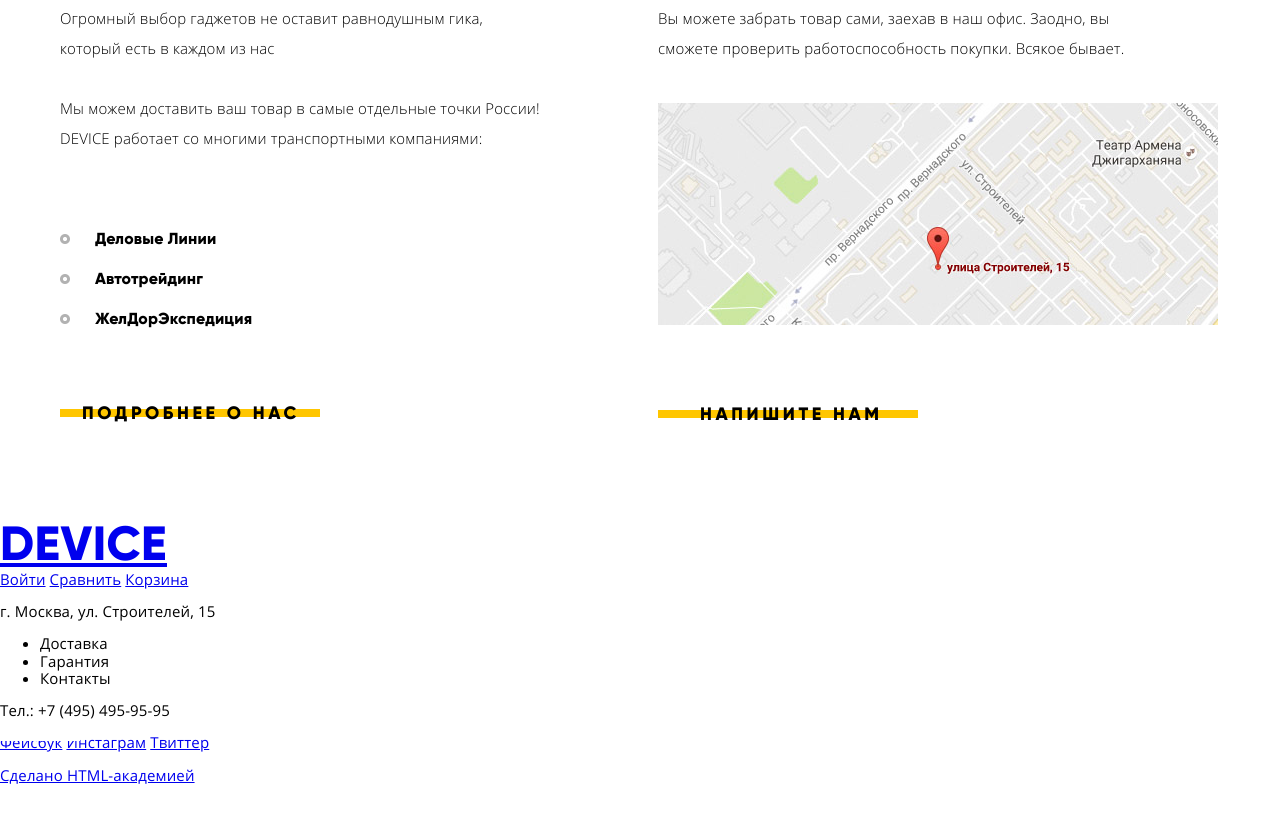
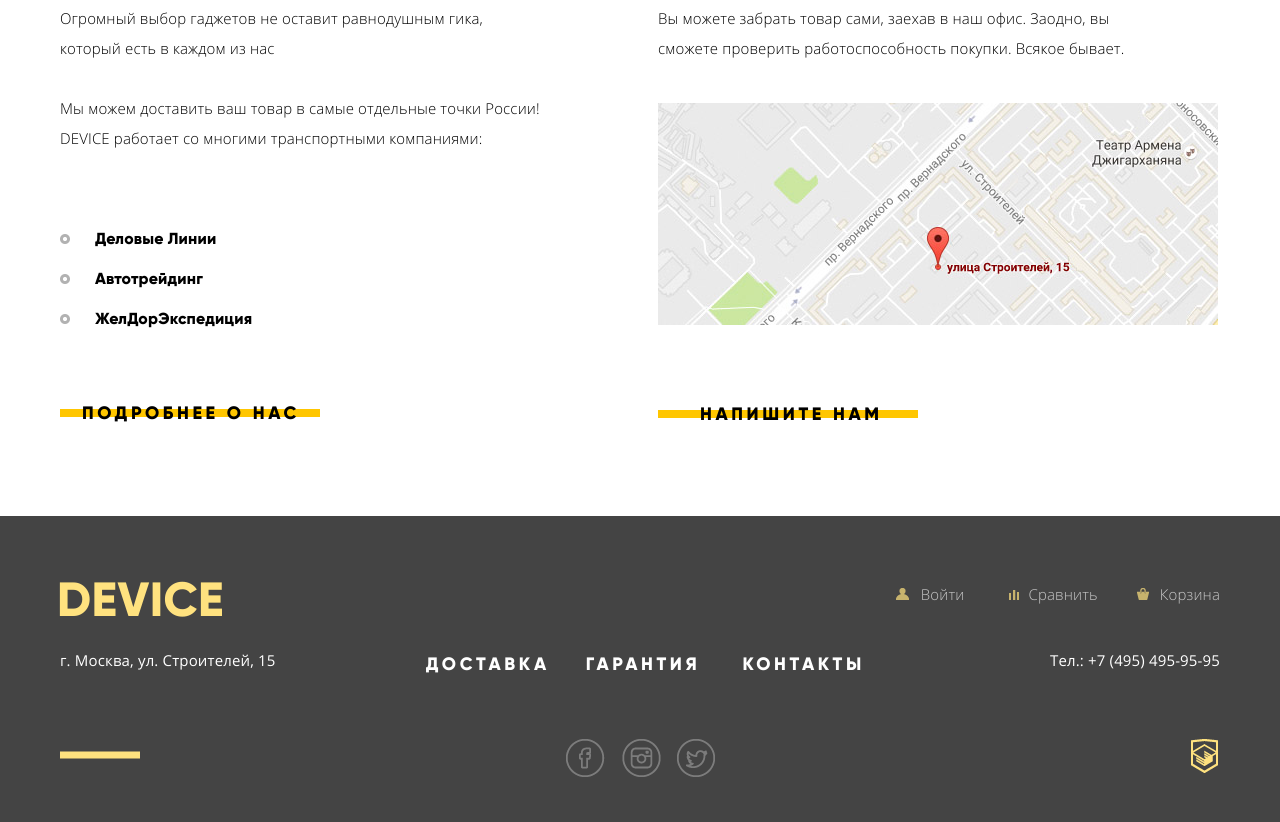
Before and after one commit to ulukkman/Device, a plain HTML site: page index.html in a window 1280 px wide. Shown: the part 1959-2781 px from the top of the page. Before the commit the page ends 2758 px from the top, so only its background shows below. Drawn offline with Linux system fonts and the light colour scheme; files whose address does not match are found by name.

Commit message:
added styles of the footer

```diff
--- a/css/style.css
+++ b/css/style.css
@@ -1067,3 +1067,305 @@ a:hover > .popular-img {
   margin-top: 66px;
   padding-left: 42px;
 }
+
+/* =============================
+            FOOTER
+============================= */
+
+.main-footer {
+  background-color: #444444;
+  color: #ffffff;
+}
+
+.footer-container {
+  display: flex;
+  flex-wrap: wrap;
+  width: 1160px;
+  margin: 0 auto;
+  padding-top: 65px;
+  padding-bottom: 65px;;
+}
+
+.logo-user-block {
+  display: flex;
+}
+
+
+.footer-container .index-logo {
+  width: 164px;
+  font-size: 48px;
+  font-family: "Gilroy", "Arial", sans-serif;
+  font-weight: 800;
+  text-transform: uppercase;
+  color: #ffe27f;
+}
+
+.footer-logo {
+  width: 164px;
+  margin-top: -9px;
+  margin-left: -3px;
+}
+
+.footer-logo a {
+  color: #ffe27f;
+  text-decoration: none;
+}
+
+.footer-logo a:hover {
+  color: #ffc600;
+}
+
+.footer-logo a:active {
+  color: #ffc600;
+  opacity: 0.3;
+}
+
+.footer-user-block {
+  position: relative;
+  min-width: 299px;
+  margin-left: auto;
+  margin-top: -5px;
+}
+
+.footer-user-block a {
+  font-size: 15px;
+  line-height: 36px;
+  font-family: "Open Sans", "Arial", sans-serif;
+  font-weight: 300;
+  color: #ffffff;
+  text-decoration: none;
+  opacity: 0.7;
+}
+
+.footer-user-block a:hover {
+  opacity: 1;
+}
+
+.footer-user-block a:active,
+.footer-user-block a:active::before {
+  opacity: 0.3;
+}
+
+/***************************************************************/
+
+.footer-user-block .login::before,
+.footer-user-block .logout::before {
+  content: "";
+  position: absolute;
+  top: 9px;
+  left: -25px;
+
+  width: 13px;
+  height: 20px;
+  background: transparent url("../img/spritesheet.png") no-repeat;
+  background-position: -538px -7px;
+}
+
+.footer-user-block .login:hover::before,
+.footer-user-block .logout:hover::before  {
+  background: transparent url("../img/spritesheet.png") no-repeat;
+  background-position: -807px -7px;
+}
+
+.footer-user-block .login,
+.footer-user-block .logout  {
+  margin-right: 60px;
+}
+
+.footer-user-block .compare {
+  margin-right: 58px;
+}
+
+.footer-user-block .compare::before {
+  content: "";
+  position: absolute;
+  top: 14px;
+  left: 88px;
+  width: 13px;
+  height: 10px;
+  background: transparent url("../img/spritesheet.png") no-repeat;
+  background-position: -104px -10px;
+}
+
+.footer-user-block .compare:hover::before {
+  background: transparent url("../img/spritesheet.png") no-repeat;
+  background-position: -777px -10px;
+}
+
+.footer-user-block .basket::before {
+  content: "";
+  position: absolute;
+  top: 9px;
+  right: 70px;
+
+  width: 13px;
+  height: 17px;
+  background: transparent url("../img/spritesheet.png") no-repeat;
+  background-position: -42px -7px;
+}
+
+.footer-user-block .basket:hover::before {
+  background: transparent url("../img/spritesheet.png") no-repeat;
+  background-position: -745px -7px;
+}
+
+/*************************************************************/
+
+.footer-contacts-navigation {
+  display: flex;
+  width: 1160px;
+  margin-top: 12px;
+}
+
+.footer-contacts-navigation .adress,
+.footer-contacts-navigation .telephone {
+  min-width: 205px;
+  box-sizing: border-box;
+  margin-top: 13px;
+}
+
+.footer-contacts-navigation .telephone {
+  padding-left: 40px;
+}
+
+.footer-navigation {
+  display: flex;
+  margin: 0 auto;
+  min-width: 440px;
+}
+
+.footer-navigation ul {
+  padding: 0;
+}
+
+.footer-navigation li {
+  display: inline-block;
+}
+
+.footer-navigation .delivery {
+  margin-right: 18px;
+  padding-left: 5px;
+}
+
+.footer-navigation .warranty {
+  margin-right: 38px;
+  padding-left: 14px;
+}
+
+.footer-navigation a {
+  font-size: 18px;
+  font-weight: 800;
+  font-family: "Gilroy", "Arial", sans-serif;
+  color: #ffffff;
+  text-decoration: none;
+  text-transform: uppercase;
+  letter-spacing: 0.2em;
+}
+
+.footer-navigation a:hover {
+  opacity: 0.6;
+}
+
+.footer-navigation a:active {
+  opacity: 0.3;
+}
+
+.footer-social-copyright {
+  display: flex;
+  position: relative;
+
+  width: inherit;
+  align-items: center;
+  margin-top: 44px;
+  margin-bottom: 0;
+}
+
+.footer-social-copyright .line-block {
+  background-color: #ffe27f;
+
+  top: 50%;
+  transform: translateY(-50%);
+  left: 0;
+}
+
+.social-icons {
+  display: flex;
+  margin: 0 auto;
+}
+
+.social-btn {
+  display: inline-block;
+
+  font-size: 0px;
+  margin: 0 7px;
+  opacity: 0.3;
+}
+
+.social-btn:hover {
+  opacity: 0.6;
+}
+
+.social-btn:active {
+  opacity: 0.1;
+}
+
+.facebook-icon {
+  background: transparent url("../img/spritesheet.png") no-repeat;
+  width: 43px;
+  height: 43px;
+  background-position: -134px -5px;
+}
+
+.instagram-icon {
+  background: transparent url("../img/spritesheet.png") no-repeat;
+  width: 43px;
+  height: 43px;
+  background-position: -287px -5px;
+}
+
+.twitter-icon {
+  background: transparent url("../img/spritesheet.png") no-repeat;
+  width: 43px;
+  height: 43px;
+  background-position: -480px -5px;
+}
+
+a.facebook-icon {
+  margin-left: 12px;
+  margin-right: 4px;
+}
+
+a.instagram-icon {
+  margin-left: 9px;
+}
+
+a.twitter-icon {
+  margin-left: 5px;
+}
+
+.copyright {
+  position: absolute;
+  right: 1px;
+  font-size: 0px;
+  padding: 0;
+}
+
+.copyright a {
+  display: inline-block;
+  margin: 0;
+  width: 28px;
+  height: 43px;
+  background: transparent url("../img/spritesheet.png") no-repeat;
+  background-position: -193px -5px;
+}
+
+.copyright a:hover {
+  background: transparent url("../img/spritesheet.png") no-repeat;
+  background-position: -240px -5px;
+}
+
+.copyright a:active {
+  background: transparent url("../img/spritesheet.png") no-repeat;
+  background-position: -240px -5px;
+  opacity: 0.3;
+}
```
